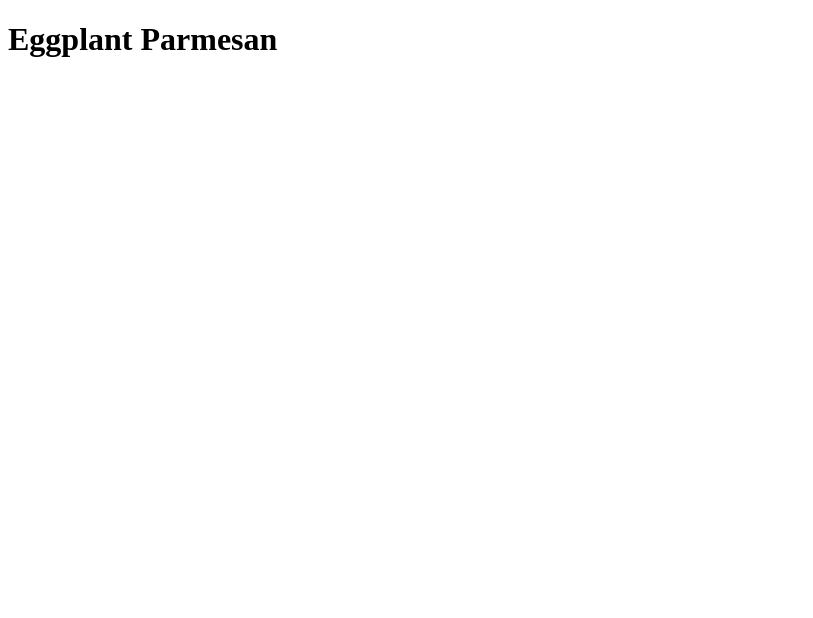
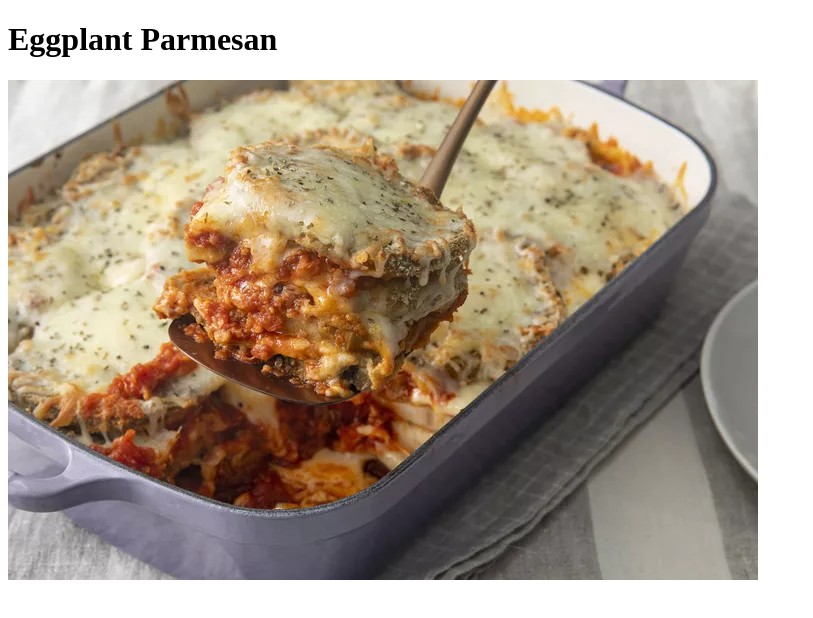
Before and after one commit to prayawaythegay/odin-recipes, a plain HTML site: page recipes/eggplant-parmesan.html in a window 1280 px wide. Shown: the whole page, without its empty margins (0-813 px from the left). Drawn offline with Linux system fonts and the light colour scheme.

Commit message:
Add image of eggplant dish

```diff
--- a/recipes/eggplant-parmesan.html
+++ b/recipes/eggplant-parmesan.html
@@ -7,5 +7,7 @@
 
   <body>
     <h1>Eggplant Parmesan</h1>
+
+    <img src="./../img/eggplant-parmesan.jpg" alt="eggplant parmesan in a dish"><br>
   </body>
 </html>
```
Also changed, not shown: img/eggplant-parmesan.jpg (added).
